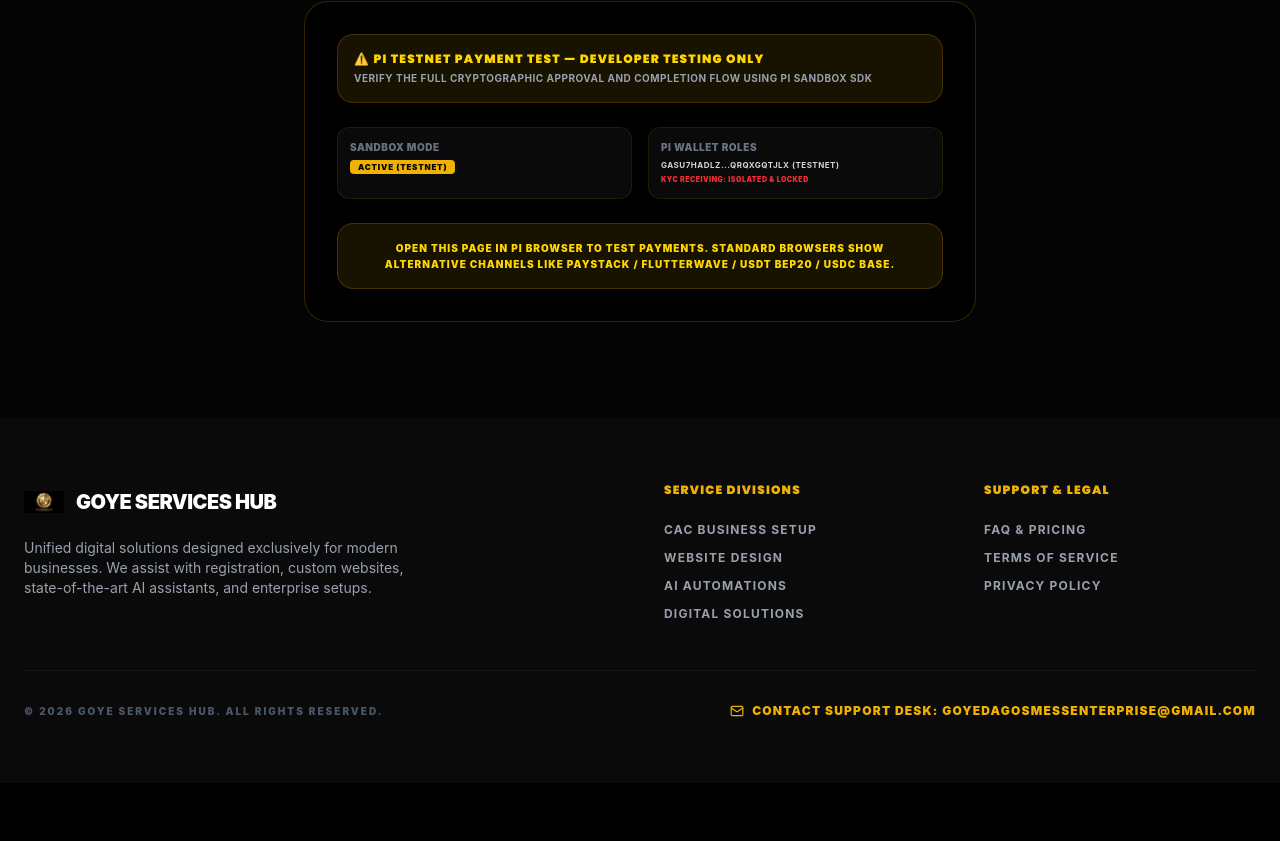
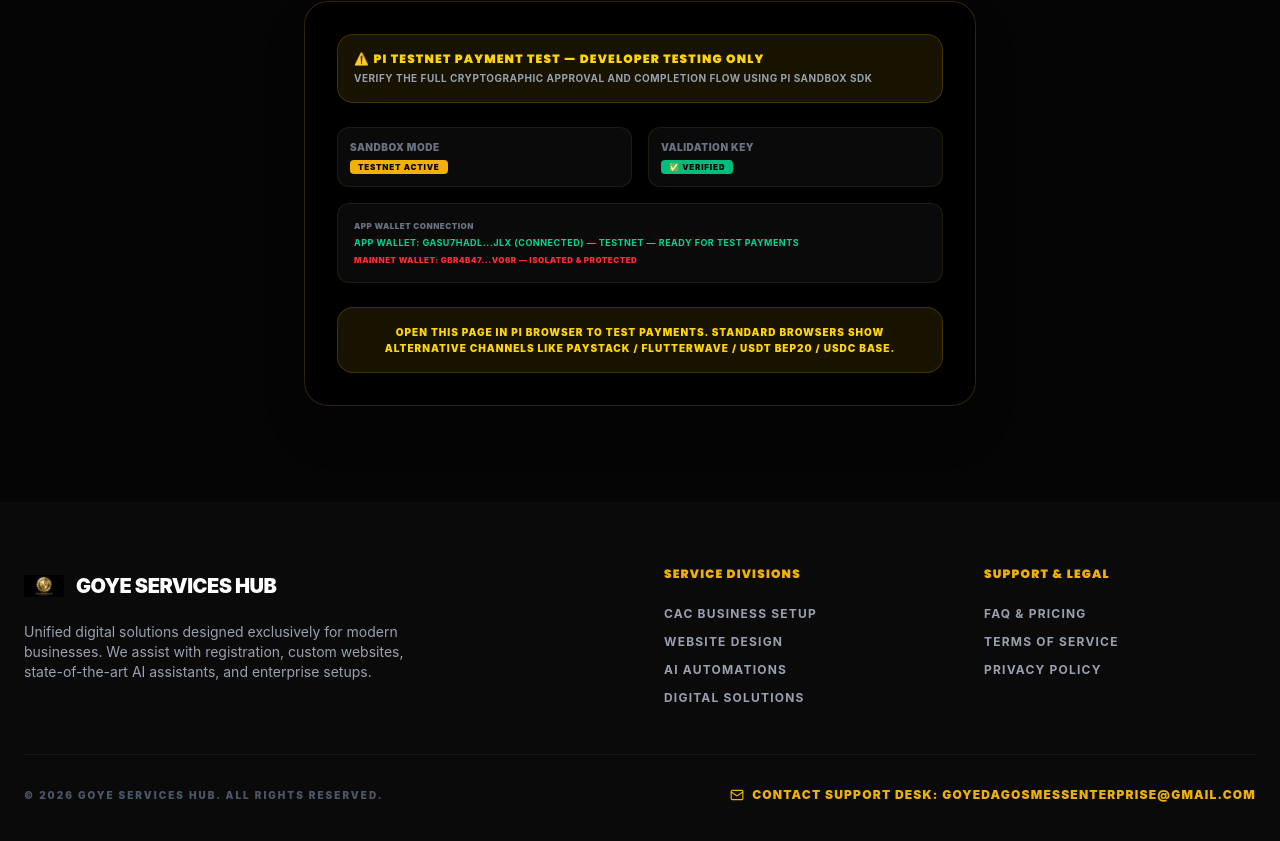
Before and after one commit to ifiok82-hub/goye-hub, a React (Vite) app: page / in a window 1280 px wide. Shown: the part 2503-3344 px from the top of the page. Before the commit the page ends 3286 px from the top, so only its background shows below. Built offline with nearby package versions, Linux system fonts and the light colour scheme.

Commit message:
feat: centralize Pi network wallet configurations
Extract Pi Testnet and Mainnet wallet addresses into shared constants to ensure consistency between server and client-side configurations.

```diff
--- a/server.ts
+++ b/server.ts
@@ -16,6 +16,9 @@
 const FLUTTERWAVE_PUBLIC_KEY = process.env.FLUTTERWAVE_PUBLIC_KEY || "";
 const FLUTTERWAVE_SECRET_KEY = process.env.FLUTTERWAVE_SECRET_KEY || "";
 const PI_API_KEY = process.env.PI_API_KEY || "";
+
+export const PI_TESTNET_WALLET = "GASU7HADLZKZE4A6EPRWW5QNMGHQBSL6FR3ED4N4ZR3KYDQRQXGQTJLX";
+export const PI_MAINNET_WALLET = "GBR4B47WY7JDK2JKUUQQTWWQENOUUYTAQAOYLXZ7XE36YFQY6LKPVO6R";
 
 async function createServer() {
   const app = express();
@@ -133,8 +136,16 @@
       VITE_FLUTTERWAVE_PUBLIC_KEY: process.env.VITE_FLUTTERWAVE_PUBLIC_KEY ? 'CONFIGURED' : 'NOT CONFIGURED',
       PI_NETWORK_MODE: 'TESTNET',
       PI_SANDBOX: true,
-      TESTNET_WALLET: 'GASU7...JLX',
+      TESTNET_WALLET: PI_TESTNET_WALLET,
       VALIDATION_KEY: 'CONFIGURED',
+      appWallet: {
+        testnet: PI_TESTNET_WALLET,
+        testnetStatus: "CONFIGURED",
+        mainnet: PI_MAINNET_WALLET,
+        mainnetStatus: "KYC / Mainnet Only - BLOCKED IN TESTNET",
+        networkMode: "TESTNET",
+        sandbox: true
+      },
       paymentGateways: {
         paystack_secret: PAYSTACK_SECRET_KEY ? 'CONFIGURED' : 'NOT CONFIGURED',
         flutterwave_secret: FLUTTERWAVE_SECRET_KEY ? 'CONFIGURED' : 'NOT CONFIGURED',
--- a/src/App.tsx
+++ b/src/App.tsx
@@ -45,6 +45,8 @@
 };
 
 // --- Core Constants ---
+export const PI_TESTNET_WALLET = "GASU7HADLZKZE4A6EPRWW5QNMGHQBSL6FR3ED4N4ZR3KYDQRQXGQTJLX";
+export const PI_MAINNET_WALLET = "GBR4B47WY7JDK2JKUUQQTWWQENOUUYTAQAOYLXZ7XE36YFQY6LKPVO6R";
 const BRAND_GOLD = "#FFD700";
 const ADMIN_PASSWORD = "GoyeBN3583773";
 
@@ -372,8 +374,8 @@
   // Secure local state initialized with Goye Hub Testnet wallet and real Mainnet KYC wallet role
   const [piConfig, setPiConfig] = useState({
     networkMode: 'TESTNET',
-    testnetWallet: 'GASU7HADLZKZE4A6EPRWW5QNMGHQBSL6FR3ED4N4ZR3KYDQRQXGQTJLX',
-    mainnetWallet: 'GBR4B47WY7JDK2JKUUQQTWWQENOUUYTAQAOYLXZ7XE36YFQY6LKPVO6R'
+    testnetWallet: PI_TESTNET_WALLET,
+    mainnetWallet: PI_MAINNET_WALLET
   });
 
   // Configurable Business contact info
@@ -1160,17 +1162,23 @@
         <div className="p-3 bg-[#0a0a0a] rounded-xl border border-yellow-500/10">
           <span className="text-gray-500 block mb-1">Sandbox Mode</span>
           <span className="bg-yellow-500 text-black px-2 py-0.5 rounded text-[8px] font-black tracking-widest">
-            {piConfig.networkMode === 'TESTNET' ? 'ACTIVE (TESTNET)' : 'OFF'}
+            TESTNET ACTIVE
           </span>
         </div>
         <div className="p-3 bg-[#0a0a0a] rounded-xl border border-yellow-500/10">
-          <span className="text-gray-500 block mb-1">Pi Wallet Roles</span>
-          <span className="text-gray-300 font-bold text-[8px] truncate block">
-            {piConfig.testnetWallet.slice(0, 10)}...{piConfig.testnetWallet.slice(-10)} (TESTNET)
+          <span className="text-gray-500 block mb-1">Validation Key</span>
+          <span className="bg-emerald-500 text-black px-2 py-0.5 rounded text-[8px] font-black tracking-widest">
+            ✅ VERIFIED
           </span>
-          <span className="text-red-500 text-[7px] block mt-1">
-            KYC RECEIVING: Isolated & Locked
-          </span>
+        </div>
+        <div className="p-4 bg-[#0a0a0a] rounded-xl border border-yellow-500/10 col-span-2 space-y-1">
+          <span className="text-gray-500 block mb-1 text-[8px]">App Wallet Connection</span>
+          <p className="text-emerald-400 font-bold text-[9px] break-all">
+            App Wallet: GASU7HADL...JLX (Connected) — TESTNET — Ready for Test Payments
+          </p>
+          <p className="text-red-500 text-[8px] mt-1">
+            Mainnet Wallet: GBR4B47...VO6R — Isolated & Protected
+          </p>
         </div>
       </div>
 
@@ -1960,32 +1968,35 @@
                       onClick={() => onUpdatePiConfig({ ...piConfig, networkMode: 'TESTNET' })}
                       className={`py-2 rounded-lg font-black text-[9px] tracking-widest transition-all ${piConfig.networkMode === 'TESTNET' ? 'bg-orange-500 text-white shadow' : 'bg-slate-100 text-slate-700'}`}
                     >
-                      TESTNET
+                      TESTNET (ACTIVE)
                     </button>
                     <button
-                      onClick={() => onUpdatePiConfig({ ...piConfig, networkMode: 'MAINNET' })}
-                      className={`py-2 rounded-lg font-black text-[9px] tracking-widest transition-all ${piConfig.networkMode === 'MAINNET' ? 'bg-emerald-500 text-white shadow' : 'bg-slate-100 text-slate-700'}`}
+                      onClick={() => alert("Security Lock: Mainnet Mode is programmatically BLOCKED to comply with current Pi sandbox policies.")}
+                      className="py-2 rounded-lg font-black text-[9px] tracking-widest transition-all bg-slate-100 text-red-500 opacity-60 cursor-not-allowed"
+                      title="Mainnet Blocked"
                     >
-                      MAINNET
+                      MAINNET (BLOCKED)
                     </button>
                   </div>
                </div>
 
                <div>
-                  <span className="text-[9px] text-gray-400 block mb-1">Testnet / Developer Wallet</span>
+                  <span className="text-[9px] text-gray-400 block mb-1">Connected App Wallet (Testnet)</span>
                   <p className="p-3 bg-slate-50 border border-gray-100 rounded-xl font-mono text-[9px] text-slate-800 break-all select-all">{piConfig.testnetWallet}</p>
+                  <p className="text-[8px] text-emerald-600 mt-1 font-black">✅ CONFIGURED (Manually Connected in Pi Developer Portal)</p>
                </div>
 
                 <div>
-                  <span className="text-[9px] text-gray-400 block mb-1">KYC / Intended Real Pi Receiving Wallet — Mainnet Only</span>
-                  <p className="p-3 bg-slate-50 border border-gray-100 rounded-xl font-mono text-[9px] text-slate-800 break-all select-all">{piConfig.mainnetWallet}</p>
+                  <span className="text-[9px] text-gray-400 block mb-1">Mainnet Wallet (Isolated / Locked)</span>
+                  <p className="p-3 bg-slate-50 border border-gray-100 rounded-xl font-mono text-[9px] text-slate-800 break-all select-all">{piConfig.mainnetWallet.slice(0, 15)}...{piConfig.mainnetWallet.slice(-15)}</p>
+                  <p className="text-[8px] text-red-500 mt-1 font-black">⚠️ ISOLATED — BLOCKED IN TESTNET MODE</p>
                </div>
 
                <div className="p-4 rounded-xl border flex flex-col gap-1 text-[9px] font-black tracking-widest bg-yellow-50/50 border-yellow-200/50 text-yellow-800 space-y-1">
-                  <p>Mode: {piConfig.networkMode}</p>
-                  <p>Sandbox: {piConfig.networkMode === 'TESTNET' ? 'ON' : 'OFF'}</p>
-                  <p>Testnet Payments: Developer testing only</p>
-                  <p>Production Payments: {piConfig.networkMode === 'MAINNET' ? 'READY (Requires Server-Side PI_API_KEY Config)' : 'DISABLED'}</p>
+                  <p>Mode: TESTNET</p>
+                  <p>Sandbox Status: ✅ ON (sandbox=true)</p>
+                  <p>App Wallet: Connected</p>
+                  <p>Validation Key: ✅ CONFIGURED</p>
                </div>
             </div>
           </div>
```
